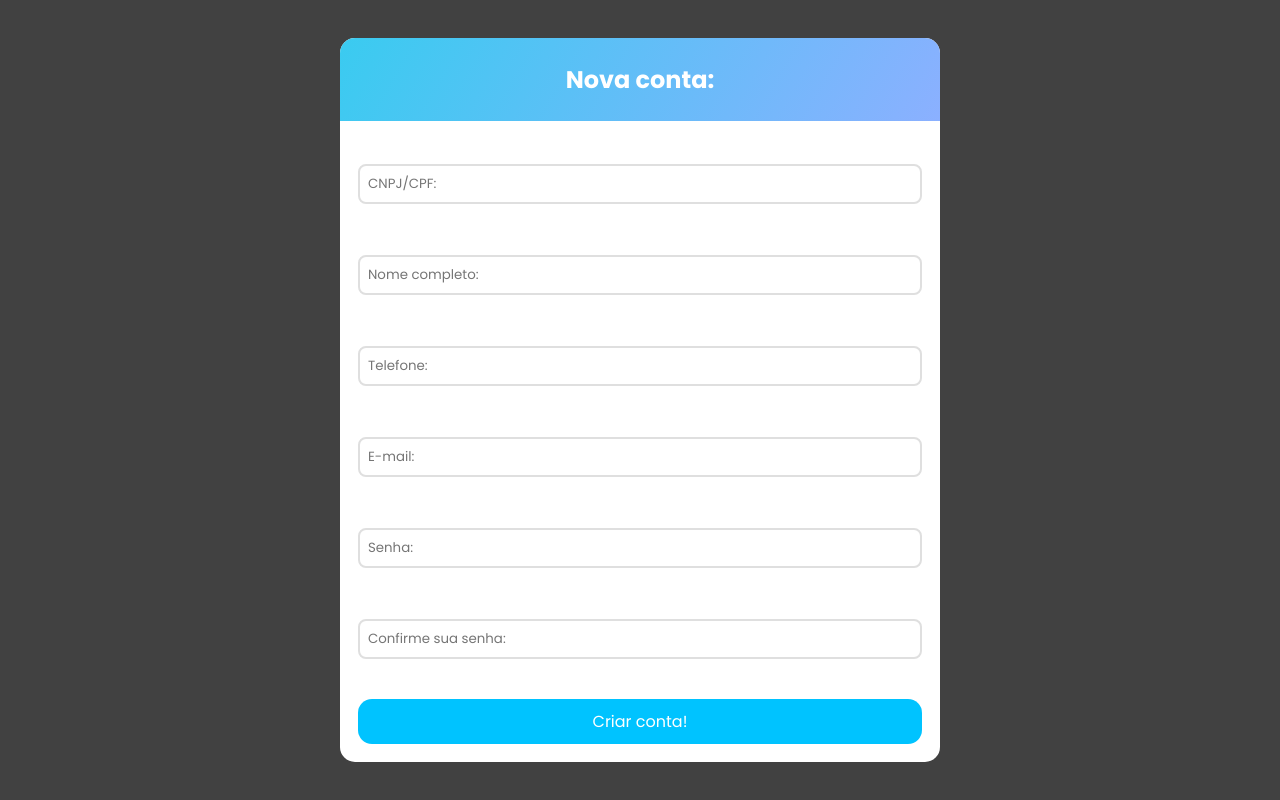
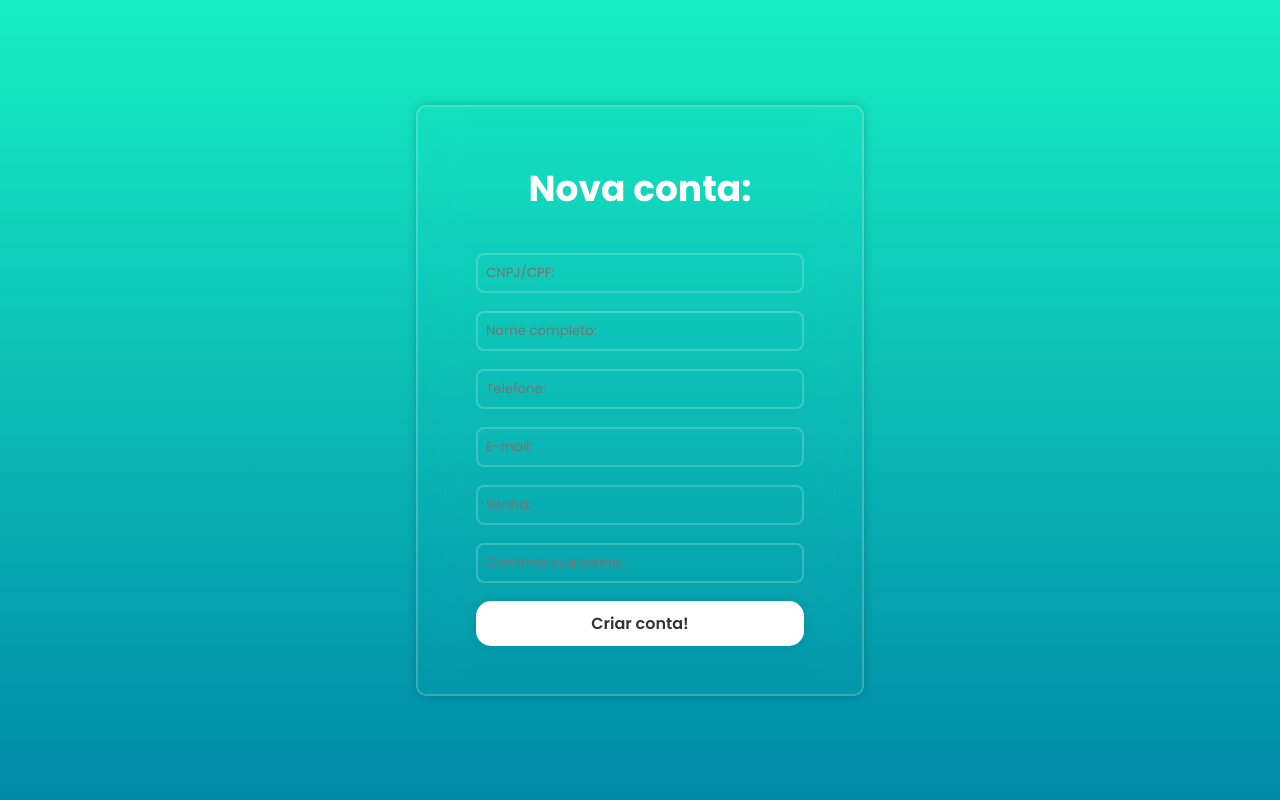
Before and after one commit to MatheusKojiUemotoFernandes/Docpower, a PHP site: page / in a window 1280 px wide. Run offline with PHP 8.4, Linux system fonts and the light colour scheme.

Commit message:
style.css

```diff
--- a/Sistema DOCPOWER/RegistroTela/style.css
+++ b/Sistema DOCPOWER/RegistroTela/style.css
@@ -6,7 +6,7 @@
 }
 
 body{
-    background: rgb(65, 65, 65);
+    background: linear-gradient(180deg, #17EFC3, #0089A7);
     width: 100%;
     min-height: 100vh;
     display: flex;
@@ -14,18 +14,26 @@ body{
     align-items: center;
 }
 
+.container h2{
+    font-size: 36px;
+    text-align: center;
+    margin-bottom: -30px;
+}
+
+
 .container{
-    background-color: white;
-    border-radius: 15px;
-    margin: 14px;
-    max-width: 600px;
-    width: 100%;
-    box-sizing: 0 3px 5px rgba(0,0,0, 0.5);
-    overflow: hidden;
+    background-color: transparent;
+    border-radius: 10px;
+    width: 35%;
+    border: 2px solid rgba(255, 255, 255, .2);
+    backdrop-filter: blur(20px);
+    box-shadow: 0 0 10px rgba(0, 0, 0, .2);
+    color: #fff;
+    padding: 30px 40px;
 }
 
 .header{
-    background: linear-gradient(120deg, #3acbf0, #8bb0ff 100%);
+    background: transparent;
     padding: 24px;
     text-align: center;
     color: white;
@@ -36,7 +44,7 @@ body{
 }
 
 .form-content{
-    margin-bottom: 8px;
+    margin-bottom: -25px;
     padding-bottom: 18px;
     position: relative;
 }
@@ -51,7 +59,8 @@ body{
     width: 100%;
     border-radius: 8px;
     padding: 8px;
-    border: 2px solid #dfdfdf;
+    border: 2px solid rgba(255, 255, 255, .2);
+    background: transparent;
 }
 .form-content a{
     position: absolute;
@@ -61,15 +70,18 @@ body{
 }
 
 .form button{
-    background-color: #00c3ff;
-    color: #fff;
     width: 100%;
-    border-radius: 14px;
-    padding: 10px;
-    border: 0;
+    height: 45px;
+    background:  #fff;
+    border: none;
+    outline: none;
+    border-radius: 15px;
+    box-shadow: 0 0 10px rgba(0, 0, 0, .1);
+    cursor: pointer;
     font-size: 16px;
-    cursor: pointer;
-    margin-top: 14px;
+    color: #333;
+    font-weight: 600;
+    margin-top: 25px;
 }
 
 .form-content.error input{
```
